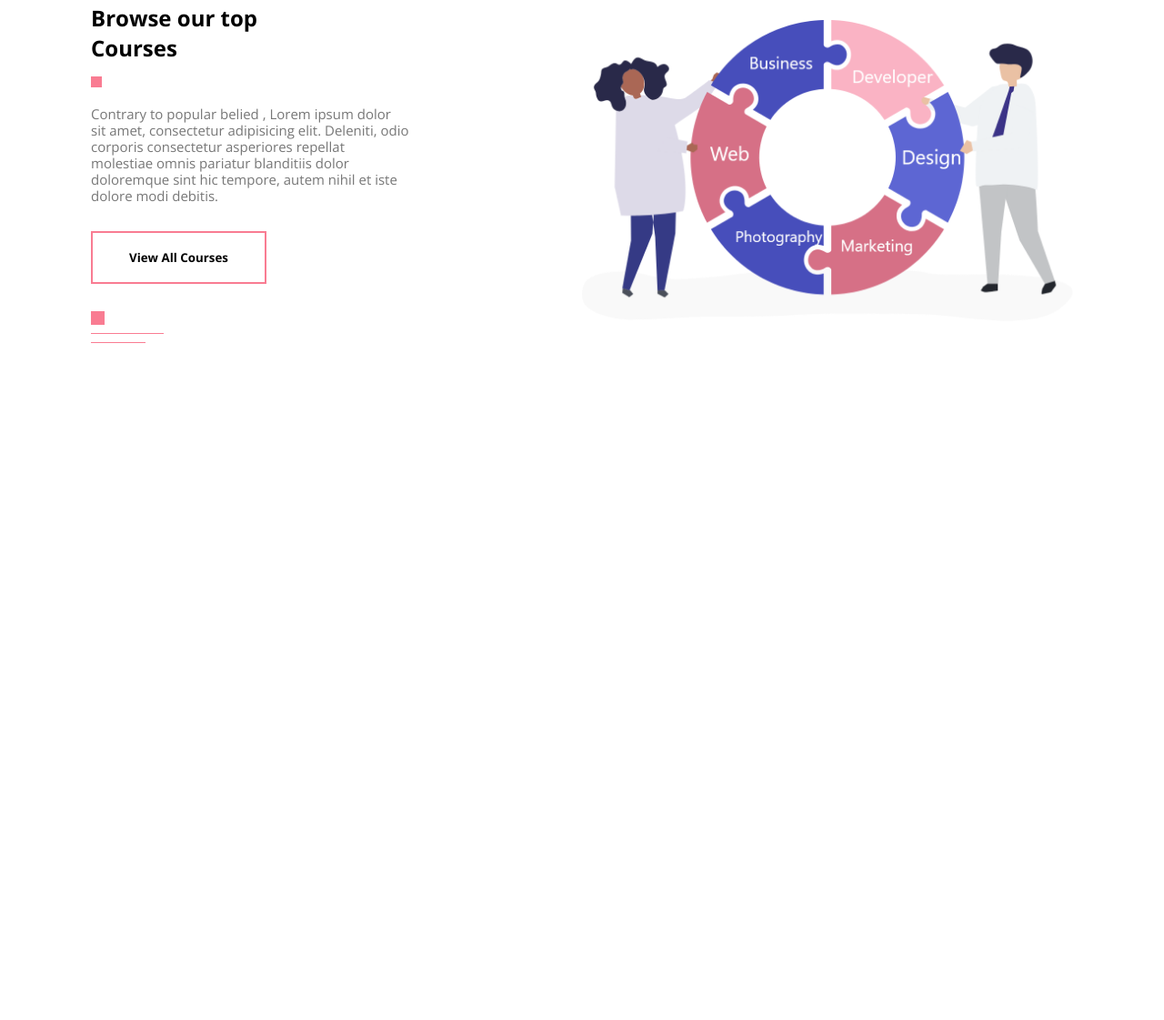
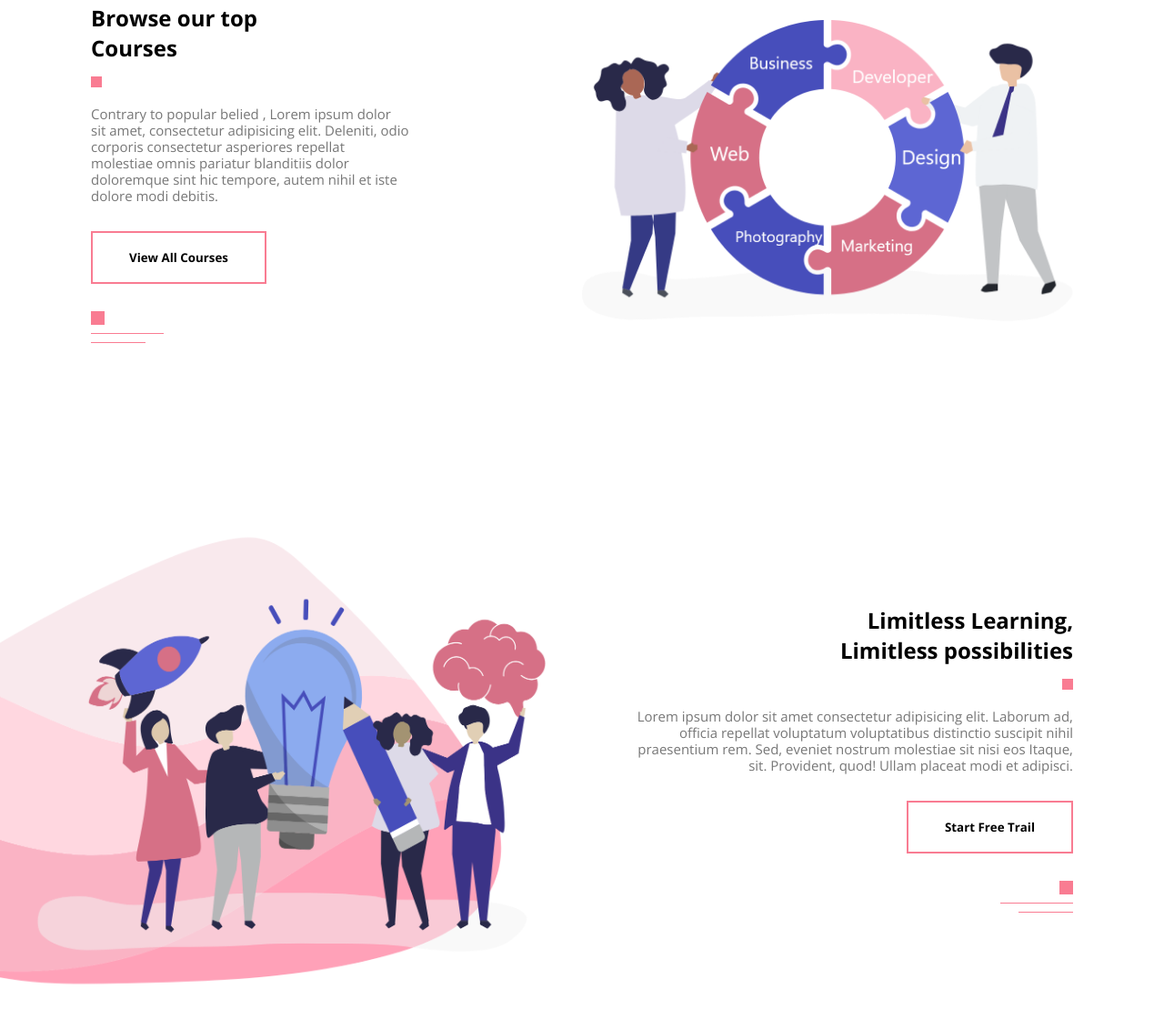
Before and after one commit to YaminiMurugan/Build_Website, a plain HTML site: page index.html in a window 1280 px wide. Shown: the part 2078-3199 px from the top of the page at 91% size. Before the commit the page ends 2555 px from the top, so only its background shows below. Drawn offline with nearby package versions, Linux system fonts and the light colour scheme.

Commit message:
Offers section completed
Used the same markup as about section with few adds on .

```diff
--- a/index.html
+++ b/index.html
@@ -130,6 +130,31 @@
         </div>
     </section>
     <!-- End of Courses Section -->
+    <!-- start of Offer Section(marcup same as about )-->
+    <section id="offer">
+        <div class="about-left-col">
+            <img src="Images/offer.png" alt="about-image">
+        </div>
+        <div class="about-right-col">
+            <div class="about-text">
+                <h1>Limitless Learning,<br> Limitless possibilities </h1>
+                <span class="square"></span>
+                <p>
+                    Lorem ipsum dolor sit amet consectetur adipisicing elit. Laborum ad, officia repellat voluptatum
+                    voluptatibus distinctio suscipit nihil praesentium rem. Sed, eveniet nostrum molestiae sit nisi eos
+                    Itaque, sit. Provident, quod! Ullam placeat modi et adipisci.
+                </p>
+                <button class="common-btn">Start Free Trail</button>
+                <div class="line">
+                    <span class="line-1"></span><br>
+                    <span class="line-2"></span><br>
+                    <span class="line-3"></span>
+                </div>
+            </div>
+
+        </div>
+    </section>
+    <!-- End of Offer Section -->
     <script>
         var menuBtn = document.getElementById("menuBtn");
         var sideNav = document.getElementById("sideNav");
--- a/style.css
+++ b/style.css
@@ -112,7 +112,8 @@ nav ul li a {
 }
 
 /*----About---*/
-#about {
+#about,
+#offer {
     padding: 100px 0;
     display: flex;
     align-items: center;
@@ -236,3 +237,8 @@ nav ul li a {
 }
 
 /* End of Courses */
+
+/* offer */
+#offer button {
+    margin: 30px 0;
+}
```
